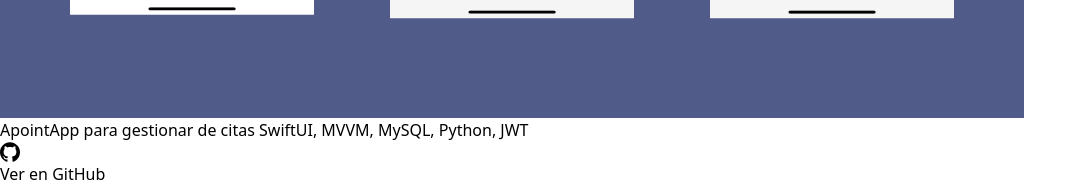
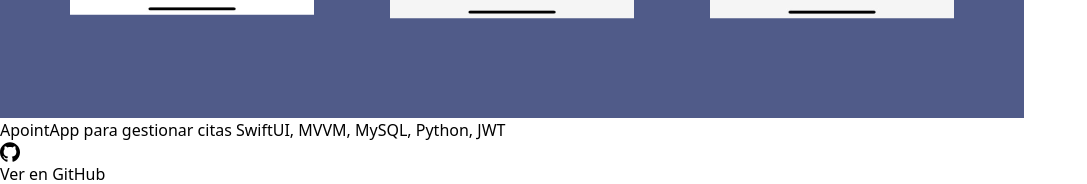
Before and after one commit to sergioiribe/portfolio, a React (Vite) app: page / in a window 1280 px wide. Shown: the part 3710-3894 px from the top of the page, without its empty margins (0-1087 px from the left). Built offline with nearby package versions, Linux system fonts and the light colour scheme.

Commit message:
word mistake

```diff
--- a/src/components/Projects.jsx
+++ b/src/components/Projects.jsx
@@ -14,7 +14,7 @@ export const Projects = () => {
 
                 {[
                     { src: elephant, title: 'Elephant', description: 'Tienda en linea de productos elephant', url: 'https://www.elephantarchives.com/', languages: 'React, TailwindCSS, Axios, Laravel, AWS, MySQL, Stripe, Paypal', github: 'https://github.com/sergioiribe/elephant' },
-                    { src: apoint, title: 'Apoint', description: 'App para gestionar de citas ', url: '', languages: 'SwiftUI, MVVM, MySQL, Python, JWT', github: 'https://github.com/sergioiribe/Apoint'  },
+                    { src: apoint, title: 'Apoint', description: 'App para gestionar citas ', url: '', languages: 'SwiftUI, MVVM, MySQL, Python, JWT', github: 'https://github.com/sergioiribe/Apoint'  },
                     { src: hotelalura, title: 'Hotel Alura', description: 'Sistema de gestion de hotel para registro y salidas de huespedes', url: '', languages: 'Java, JavaFX, JPA, Hibernate, MySQL', github: 'https://github.com/sergioiribe/hotelalura'  },
                     { src: paisesdark, title: 'Country Flag Finder', description: 'Buscador de banderas de paises con informacion detallada de cada uno de ellos', url: 'https://sergioiribe.github.io/country-flag-finder/', languages: 'React, TailwindCSS, Axios, REST API', github: 'https://github.com/sergioiribe/country-flag-finder' },
 
```
